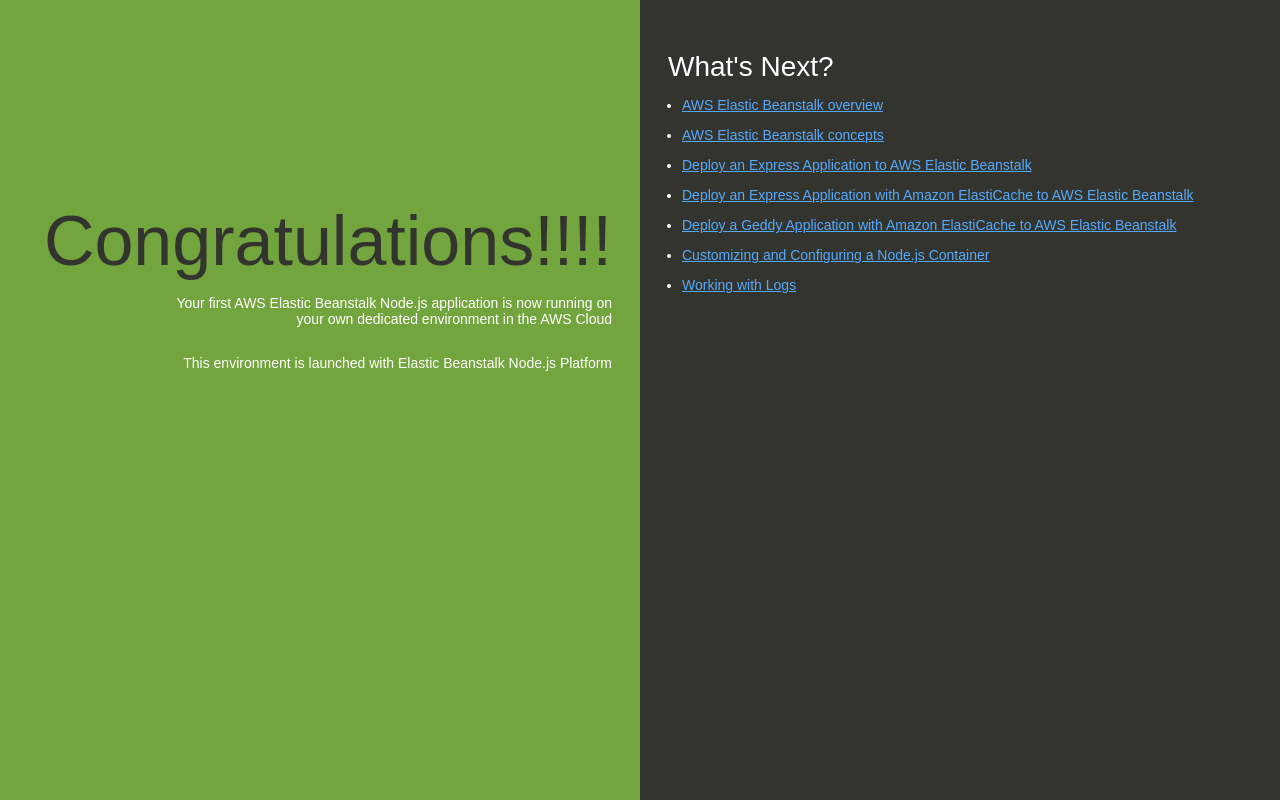
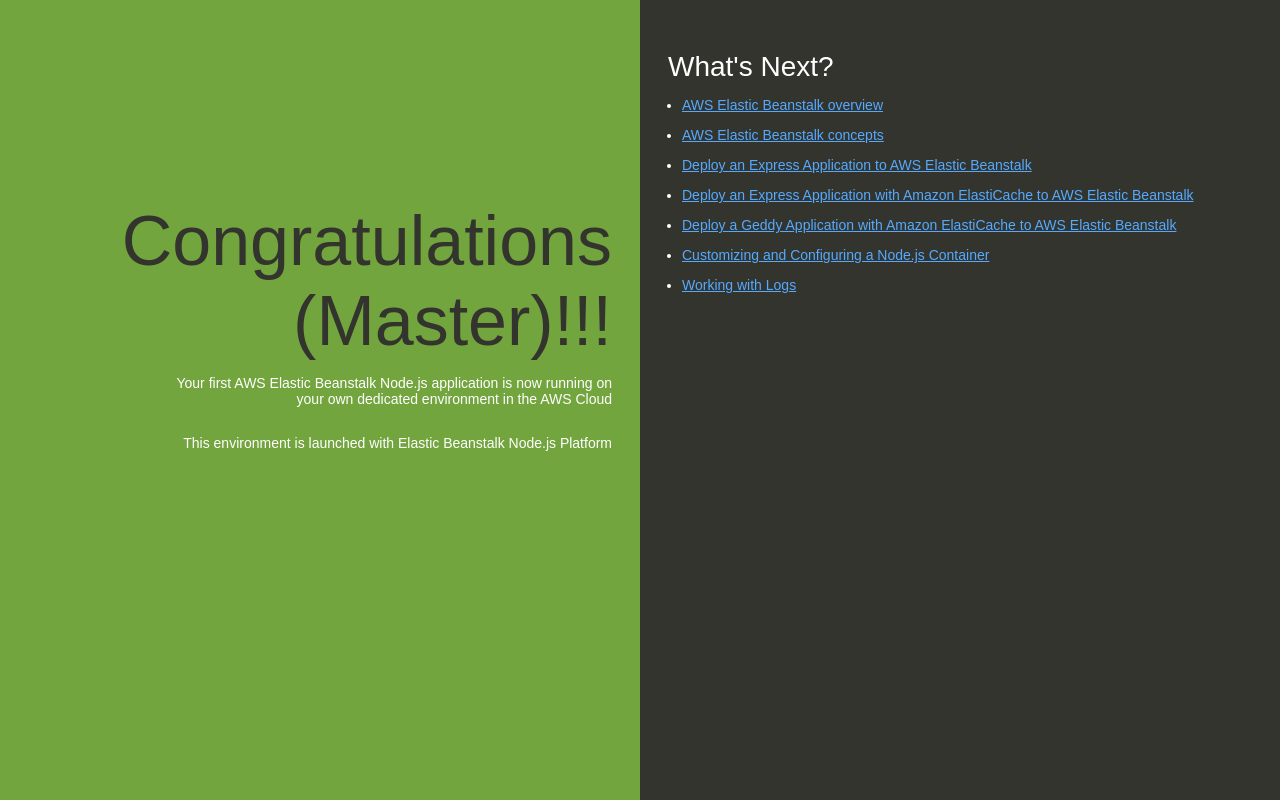
Before and after one commit to taoef1k/nodejs-eb, a website: page index.html in a window 1280 px wide. Drawn offline with Linux system fonts and the light colour scheme.

Commit message:
change title master

```diff
--- a/index.html
+++ b/index.html
@@ -74,7 +74,7 @@
   </head>
   <body>
     <div class="textColumn">
-      <h1>Congratulations!!!!</h1>
+      <h1>Congratulations (Master)!!!</h1>
       <p>Your first AWS Elastic Beanstalk Node.js application is now running on your own dedicated environment in the AWS Cloud</p>
       <p>This environment is launched with Elastic Beanstalk Node.js Platform</p>
     </div>
```
